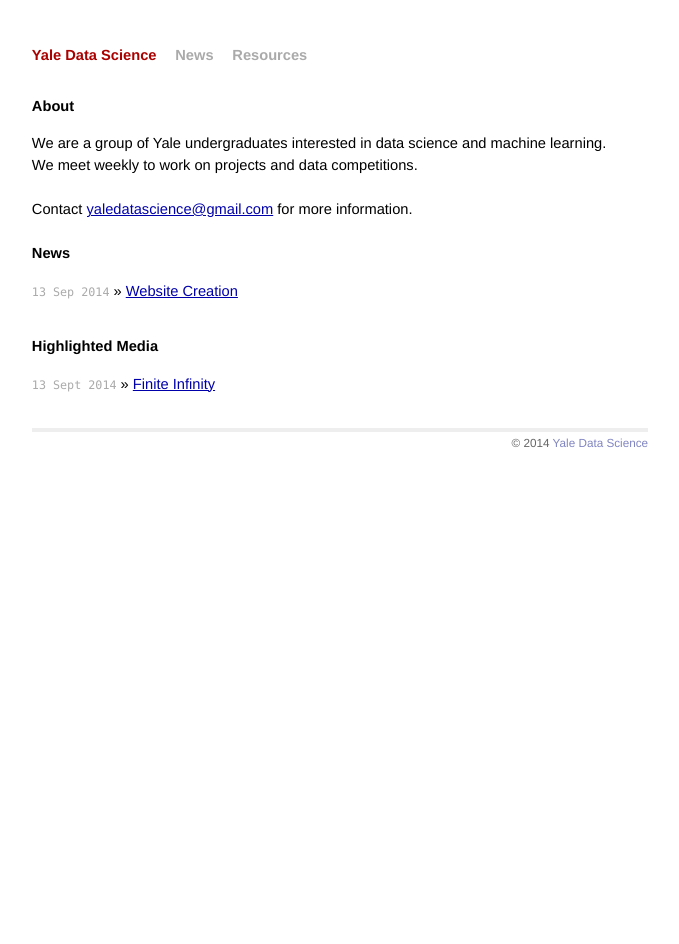
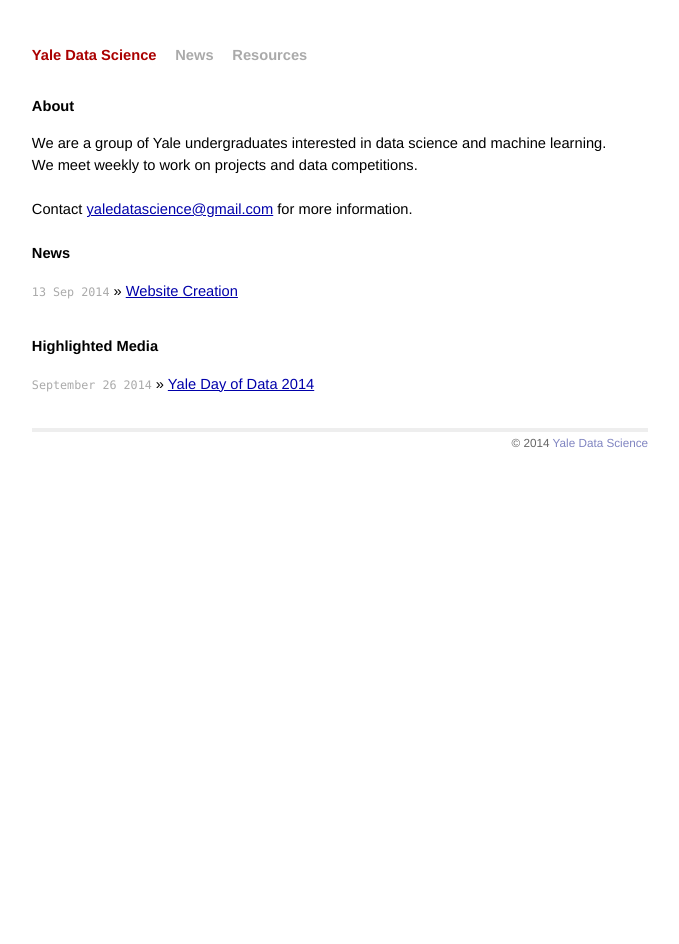
Before and after one commit to Yale-Data-Science/original_site, a Jekyll site: the page built from index.html, in a window 1280 px wide. Shown: the whole page, without its empty margins (300-979 px from the left). Built offline with Jekyll 4.4.1, drawn with Linux system fonts in a browser that asks for light colours.

Commit message:
publishing

```diff
--- a/index.html
+++ b/index.html
@@ -26,8 +26,8 @@
 
   <h1>Highlighted Media</h1>
   <ul class="posts">
-    <li><span class = dates>13 Sept 2014</span> &raquo;
-    <a href="http://isomorphismes.tumblr.com/post/1640191870/stereographic-projection" target="_blank">Finite Infinity</a>
+    <li><span class = dates>September 26 2014</span> &raquo;
+    <a href="http://elischolar.library.yale.edu/dayofdata/2014/" target="_blank">Yale Day of Data 2014</a>
     </li>
   </ul>
 </div>
```
